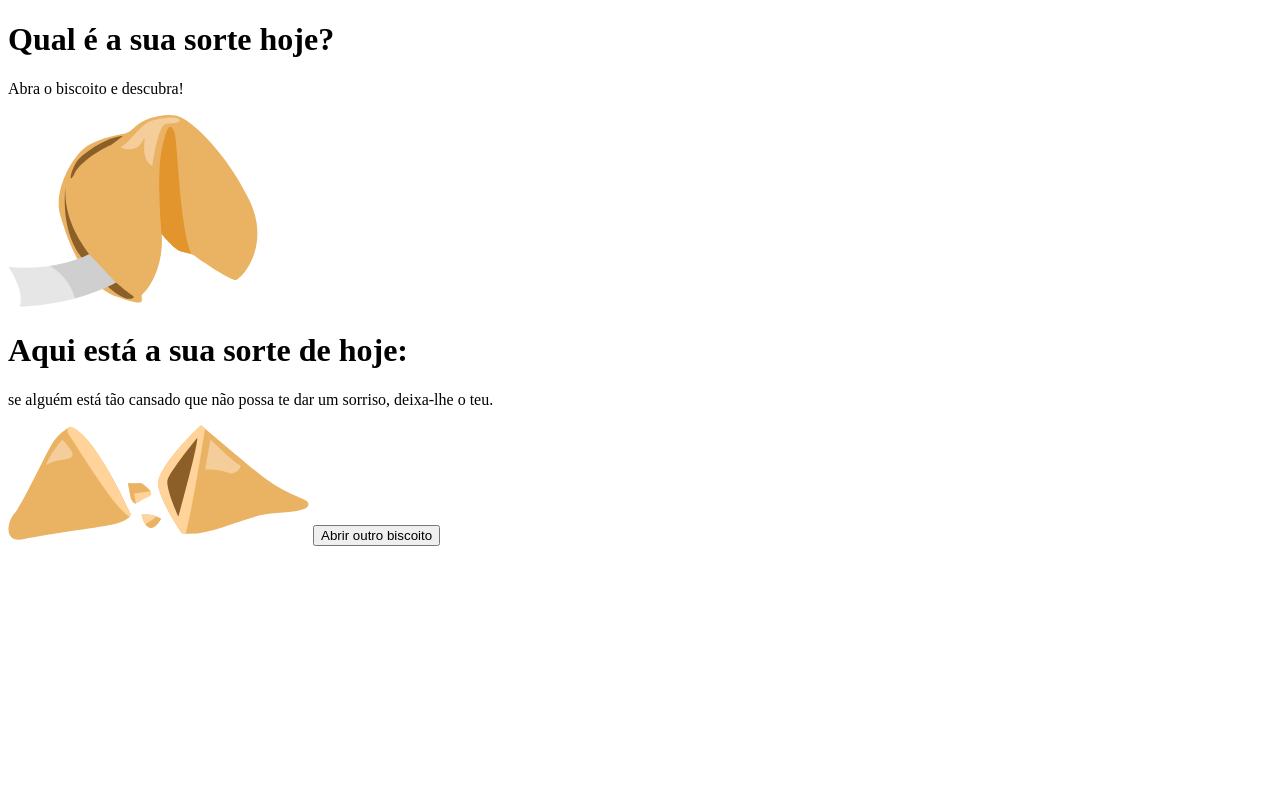
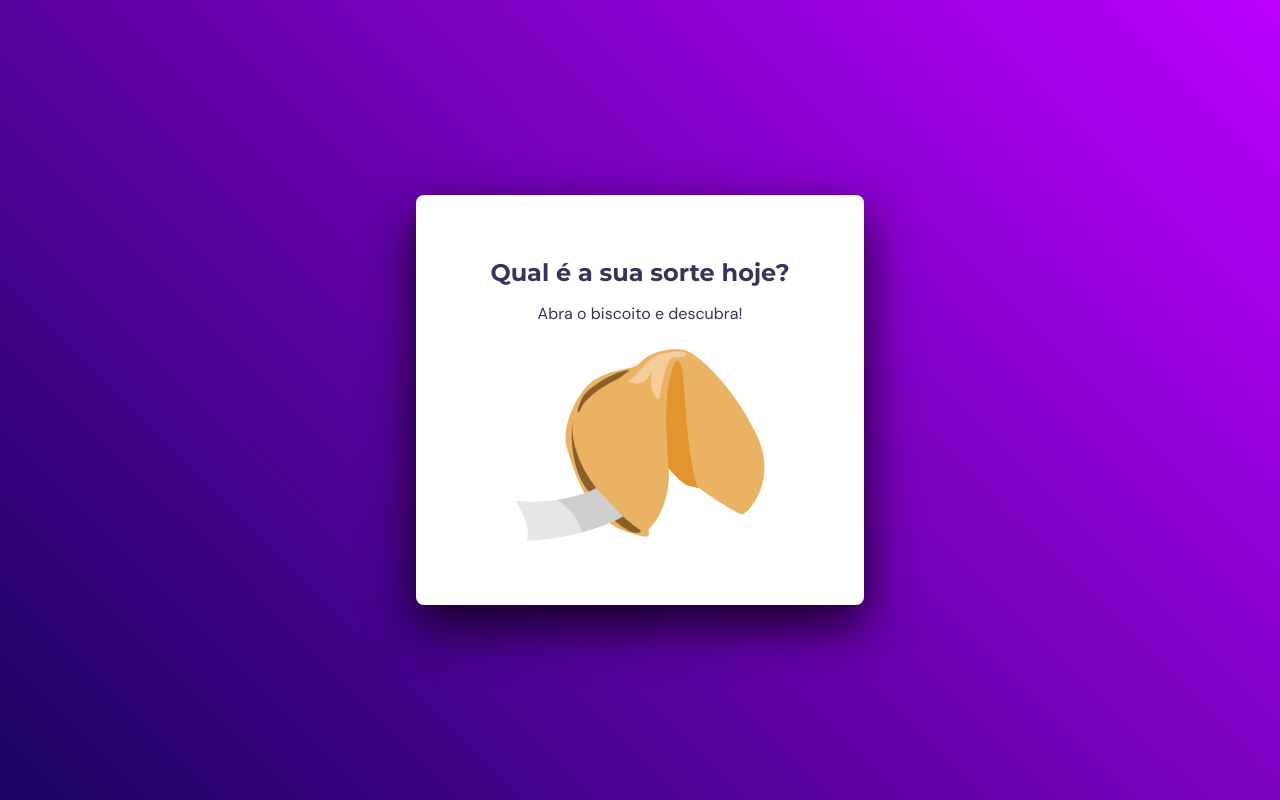
Before and after one commit to josiannefreitas/desafios-explorer, a plain HTML site: page desafio-09/index.html in a window 1280 px wide. Drawn offline with Linux system fonts and the light colour scheme.

Commit message:
💄 add style file

```diff
--- a/desafio-09/index.html
+++ b/desafio-09/index.html
@@ -1,26 +1,48 @@
 <!DOCTYPE html>
 <html lang="pt-br">
   <head>
-  <meta charset="UTF-8">
-  <meta name="viewport" content="width=device-width, initial-scale=1.0">
+    <link rel="preconnect" href="https://fonts.googleapis.com" />
+    <link rel="preconnect" href="https://fonts.gstatic.com" crossorigin />
+
+    <meta charset="UTF-8" />
+    <meta name="viewport" content="width=device-width, initial-scale=1.0" />
+
+    <link
+      href="https://fonts.googleapis.com/css2?family=DM+Sans:ital,opsz,wght@0,9..40,100..1000;1,9..40,100..1000&family=Dancing+Script:wght@400..700&family=Montserrat:ital,wght@0,100..900;1,100..900&display=swap"
+      rel="stylesheet"
+    />
+    <link rel="stylesheet" href="style.css" />
+
     <title>Biscoito da Sorte</title>
   </head>
   <body>
     <main>
       <div class="cookie">
+        <div>
           <h1>Qual é a sua sorte hoje?</h1>
           <p>Abra o biscoito e descubra!</p>
+        </div>
 
-      <img src="./assets/fortune-cookie.svg" alt="Ilustração de biscoito da sorte fechado">
+        <img
+          src="./assets/fortune-cookie.svg"
+          alt="Ilustração de biscoito da sorte fechado"
+          id="fortune-cookie"
+        />
       </div>
 
       <div class="opened hidden">
         <h1>Aqui está a sua sorte de hoje:</h1>
         <div class="message">
-        <p>se alguém está tão cansado que não possa te dar um sorriso, deixa-lhe o teu.</p>
+          <p>
+            Se alguém está tão cansado que não possa te dar um sorriso, deixa-lhe o teu.
+          </p>
         </div>
 
-      <img src="./assets/opened-cookie.svg" alt="Ilustração de biscoito da sorte aberto">
+        <img
+          src="./assets/opened-cookie.svg"
+          alt="Ilustração de biscoito da sorte aberto"
+          id="opened-cookie"
+        />
 
         <button>Abrir outro biscoito</button>
       </div>
--- /dev/null
+++ b/desafio-09/style.css
@@ -0,0 +1,101 @@
+:root {
+  --color-blue: #34355b;
+  --color-gray: #e4edf1;
+  --color-black: #000000;
+  --color-white: #ffffff;
+  --color-yellow: #ff9500;
+
+  --color-gradient: linear-gradient(45deg, #190361 0%, #b0f 100%);
+}
+
+* {
+  margin: 0;
+  padding: 0;
+  box-sizing: border-box;
+  -webkit-font-smoothing: antialiased;
+  -moz-osx-font-smoothing: grayscale;
+
+  font-family: Montserrat, sans-serif;
+  color: var(--color-blue);
+}
+
+div.hidden {
+  display: none;
+}
+
+body {
+  height: 100vh;
+  background: var(--color-gradient) no-repeat;
+
+  display: flex;
+  align-items: center;
+  justify-content: center;
+}
+
+main {
+  height: fit-content;
+  background: var(--color-white);
+  box-shadow: 0 1.25rem 3.15rem 0 rgba(0, 0, 0, 0.8);
+  padding: 4rem;
+  border-radius: 0.5rem;
+}
+
+.cookie,
+.opened {
+  display: flex;
+  flex-direction: column;
+  align-items: center;
+  text-align: center;
+  width: 20rem;
+  gap: 1.5rem;
+}
+
+.cookie > div {
+  display: flex;
+  flex-direction: column;
+  gap: 1rem;
+  align-items: center;
+}
+
+h1 {
+  font-size: 1.5rem;
+  font-weight: 700;
+  line-height: 1.8rem;
+}
+
+p {
+  font-family: 'DM Sans', sans-serif;
+  font-size: 1rem;
+  font-weight: 400;
+  line-height: 1.25rem;
+}
+
+.message {
+  background: var(--color-gray);
+  box-shadow: 0.125rem 0.125rem 0.125rem 0 rgba(85, 85, 85, 0.5);
+  padding: 0.625rem;
+}
+
+.message p {
+  font-family: 'Dancing Script', cursive;
+  color: var(--color-black);
+  font-size: 1.5rem;
+  font-weight: 400;
+  line-height: 1.8rem;
+}
+
+#opened-cookie {
+  margin: 3rem 0 3rem;
+}
+
+button {
+  background: var(--color-yellow);
+  border-radius: 0.5rem;
+  padding: 1rem;
+  border: none;
+  color: var(--color-white);
+  font-family: 'DM Sans', sans-serif;
+  font-size: 0.9rem;
+  font-weight: 700;
+  line-height: 1.25rem;
+}
```
Lines whose indentation alone changed are shown as unchanged.
